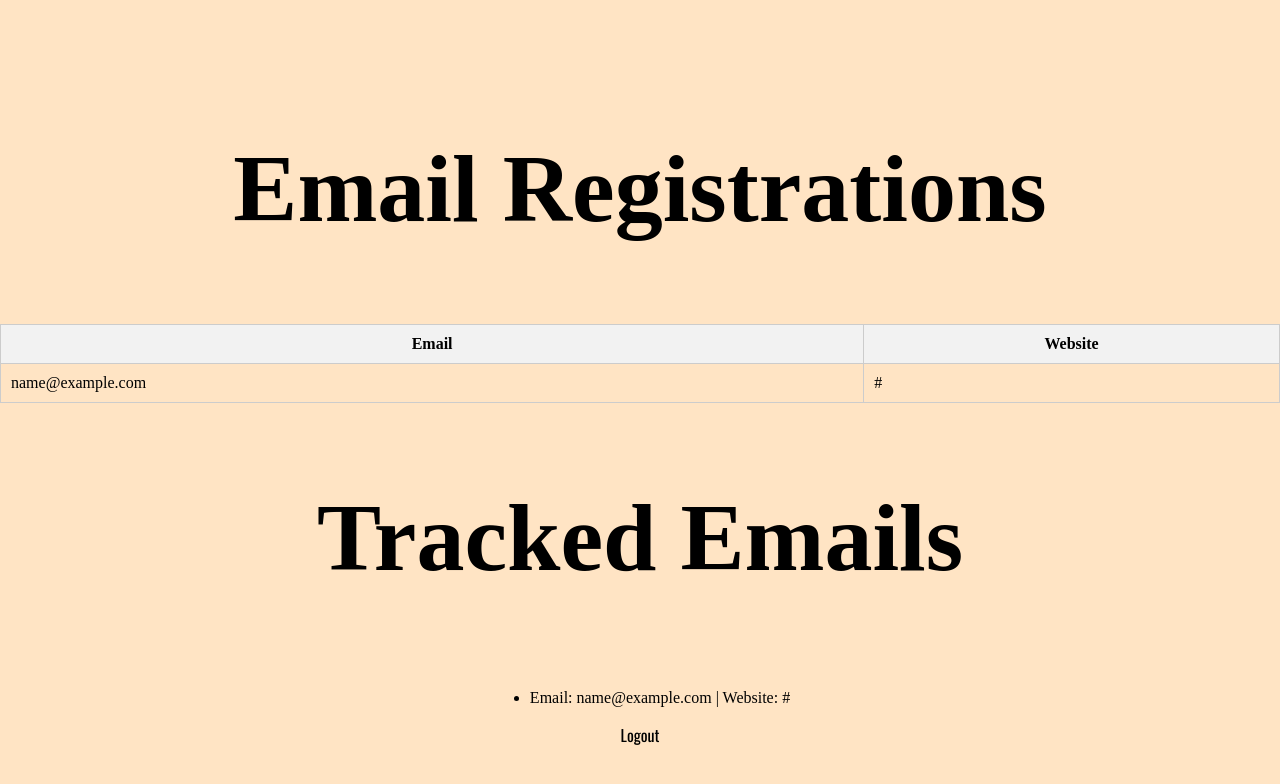
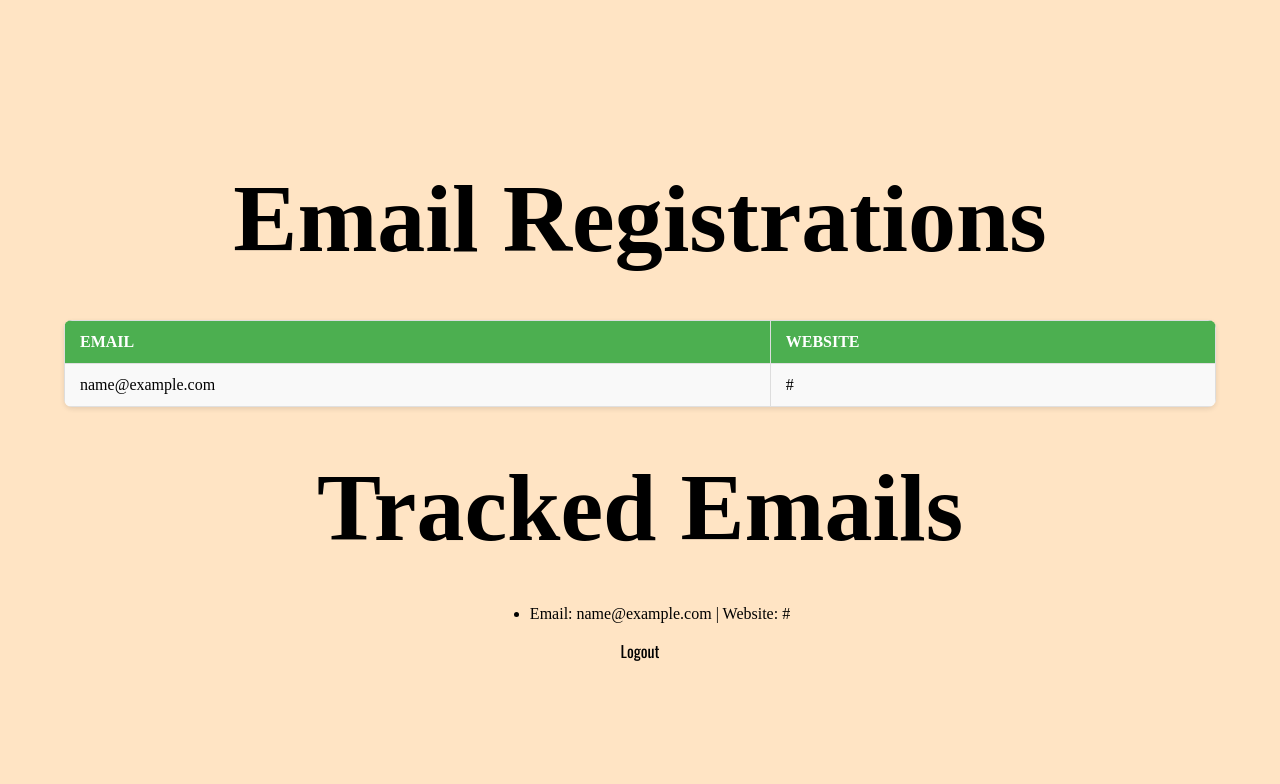
Before and after one commit to MenuraD/Tilsyn, a Flask app: template templates/email_results.html in a window 1280 px wide. Shown: the top 784 px of the page. Run offline with Flask 3, Linux system fonts and the light colour scheme; the template is opened without the code that fills it: most values are stand-ins (such as "Sample title", 1, 10 or a date in 2020); some libraries are stand-ins or nearby versions; some web fonts are replaced.

Commit message:
Some CSS

```diff
--- a/static/design/main.css
+++ b/static/design/main.css
@@ -35,11 +35,13 @@
     font-family: "Rubik Vinyl", serif;
     font-size: 800%;
     text-align: center;
+    margin: 0;
 }
 
 h2 {
     font-family: "Rubik Vinyl", serif;
     font-size: 600%;
+    margin: 2%;
 }
 
 p {
@@ -50,3 +52,7 @@
     display: flex; /* Make the container a flexbox */
     gap: 20px; /* Add spacing between links */
 }
+
+button {
+    border-radius: 10%;
+}
--- a/templates/email_results.html
+++ b/templates/email_results.html
@@ -13,15 +13,46 @@
     </script>
     <style>
         table {
-            width: 100%;
+    width: 90%; /* Slightly wider for better readability */
+    margin: 20px auto; /* Center the table on the page */
     border-collapse: collapse;
+    box-shadow: 0 2px 5px rgba(0, 0, 0, 0.1); /* Subtle shadow for depth */
+    border-radius: 8px; /* Rounded corners */
+    overflow: hidden; /* Prevents border-radius from clipping content */
 }
+
 th, td {
-            padding: 10px;
-            border: 1px solid #ccc;
+    padding: 12px 15px; /* Increased padding for more space */
+    text-align: left; /* Align text to the left by default */
+    border: 1px solid #ddd; /* Lighter border color */
+    border-bottom: 1px solid #e0e0e0; /* Slightly darker bottom border for separation */
 }
+
 th {
-            background-color: #f2f2f2;
+    background-color: #4CAF50; /* A more pleasant green */
+    color: white; /* White text for contrast */
+    font-weight: 600; /* Slightly bolder font for headers */
+    text-transform: uppercase; /* Makes headers uppercase */
+}
+
+tr:nth-child(even) {
+    background-color: #f9f9f9; /* Light gray background for even rows */
+}
+
+tr:hover {
+    background-color: #e6f7e6; /* Softer hover color */
+}
+
+/* Optional: Styles for smaller screens */
+@media screen and (max-width: 600px) {
+    table {
+        width: 100%; /* Full width on smaller screens */
+    }
+
+    th, td {
+        padding: 8px 10px; /* Reduced padding on smaller screens */
+        font-size: 0.9em; /* Slightly smaller font size */
+    }
 }
     </style>
 </head>
```
Lines whose indentation alone changed are shown as unchanged.
